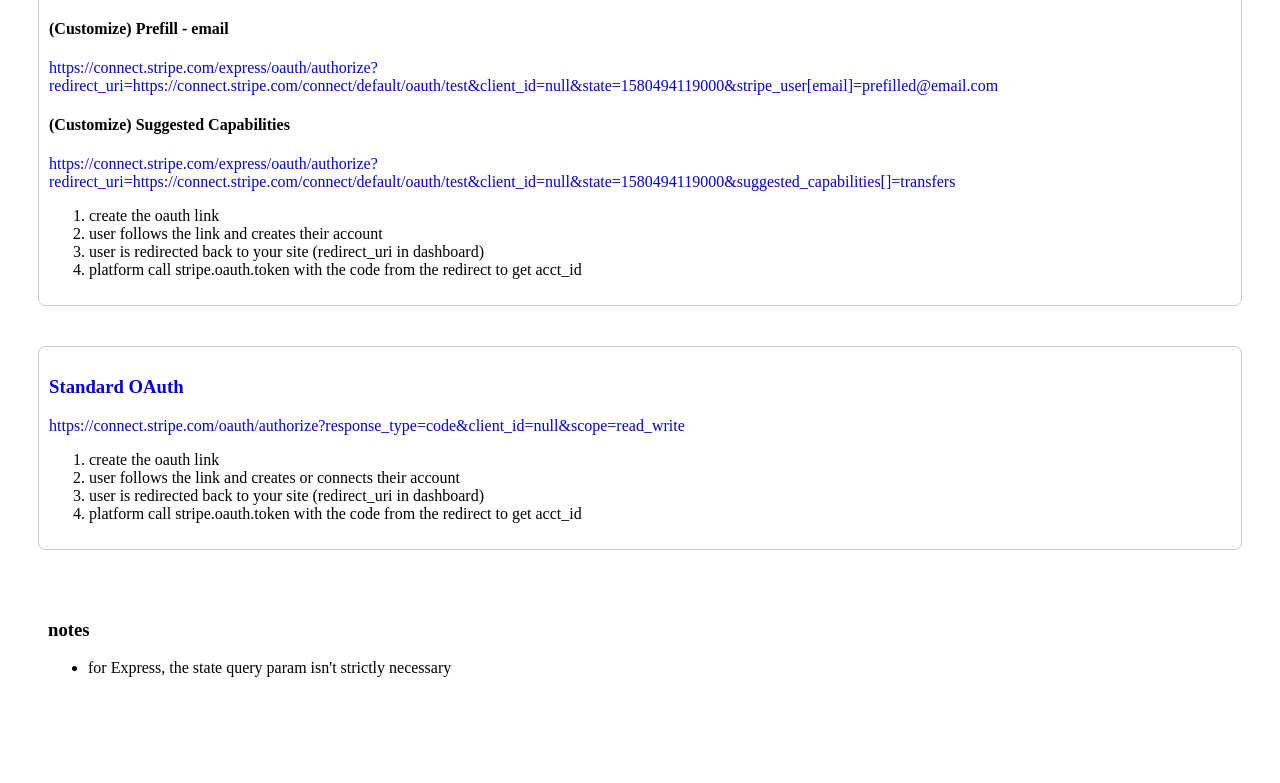
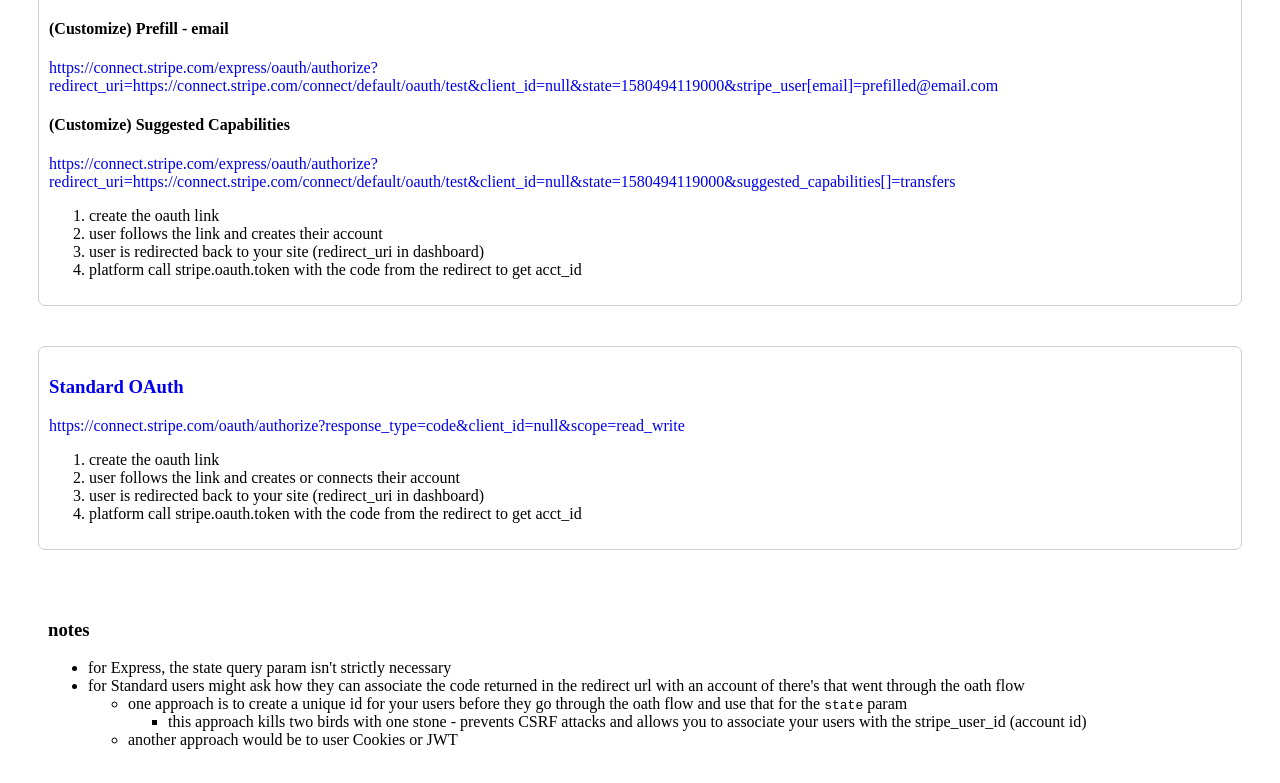
Before and after one commit to ttmarek/stripejs.app, a website: page src/oauth/index.html in a window 1280 px wide. Shown: the part 420-1203 px from the top of the page. Before the commit the page ends 1131 px from the top, so only its background shows below. Drawn offline with Linux system fonts and the light colour scheme.

Commit message:
Add notes to oauth page

```diff
--- a/src/oauth/index.html
+++ b/src/oauth/index.html
@@ -49,6 +49,14 @@
       <h3>notes</h3>
       <ul>
         <li>for Express, the state query param isn't strictly necessary</li>
+        <li>for Standard users might ask how they can associate the code returned in the redirect url with an account of there's that went through the oath flow</li>
+        <ul>
+          <li>one approach is to create a unique id for your users before they go through the oath flow and use that for the <code>state</code> param</li>
+          <ul>
+            <li>this approach kills two birds with one stone - prevents CSRF attacks and allows you to associate your users with the stripe_user_id (account id)</li>
+          </ul>
+          <li>another approach would be to user Cookies or JWT</li>
+        </ul>
       </ul>
     </div>
     <script src="index.js"></script>
```
